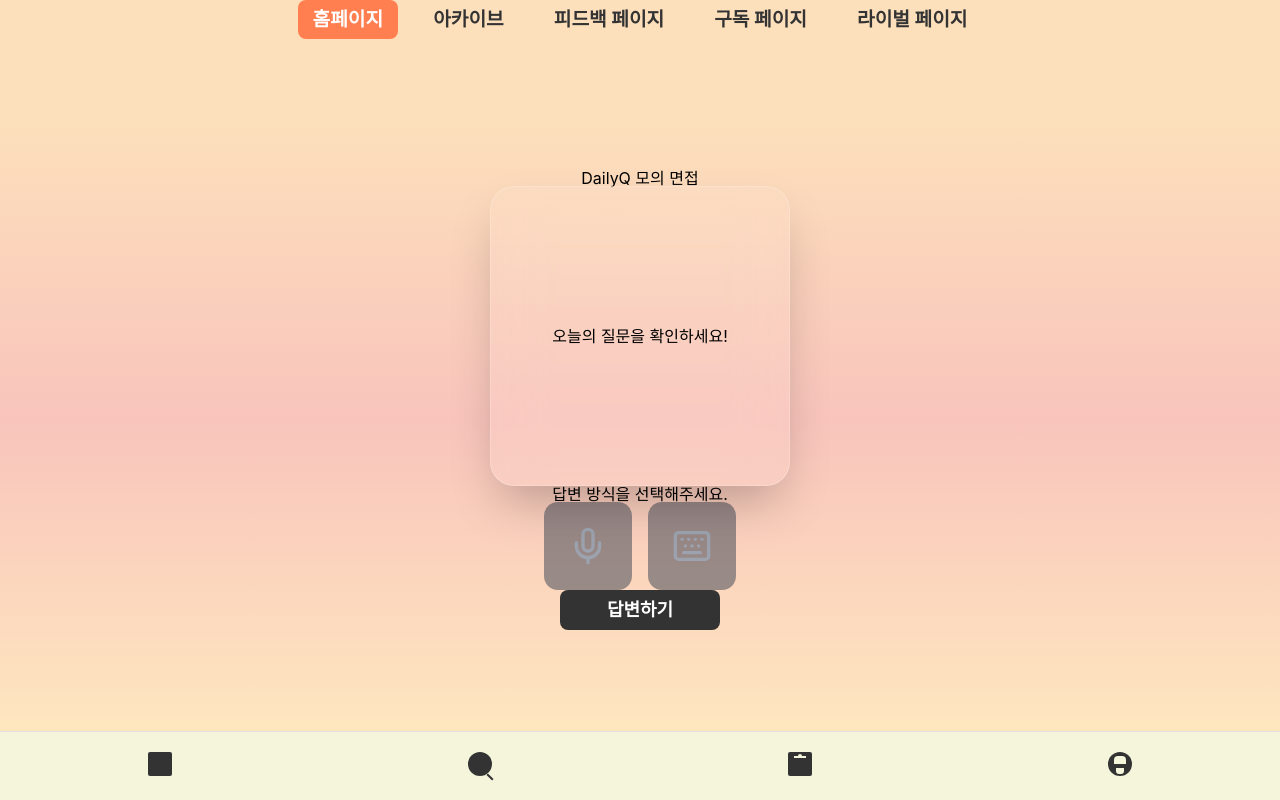
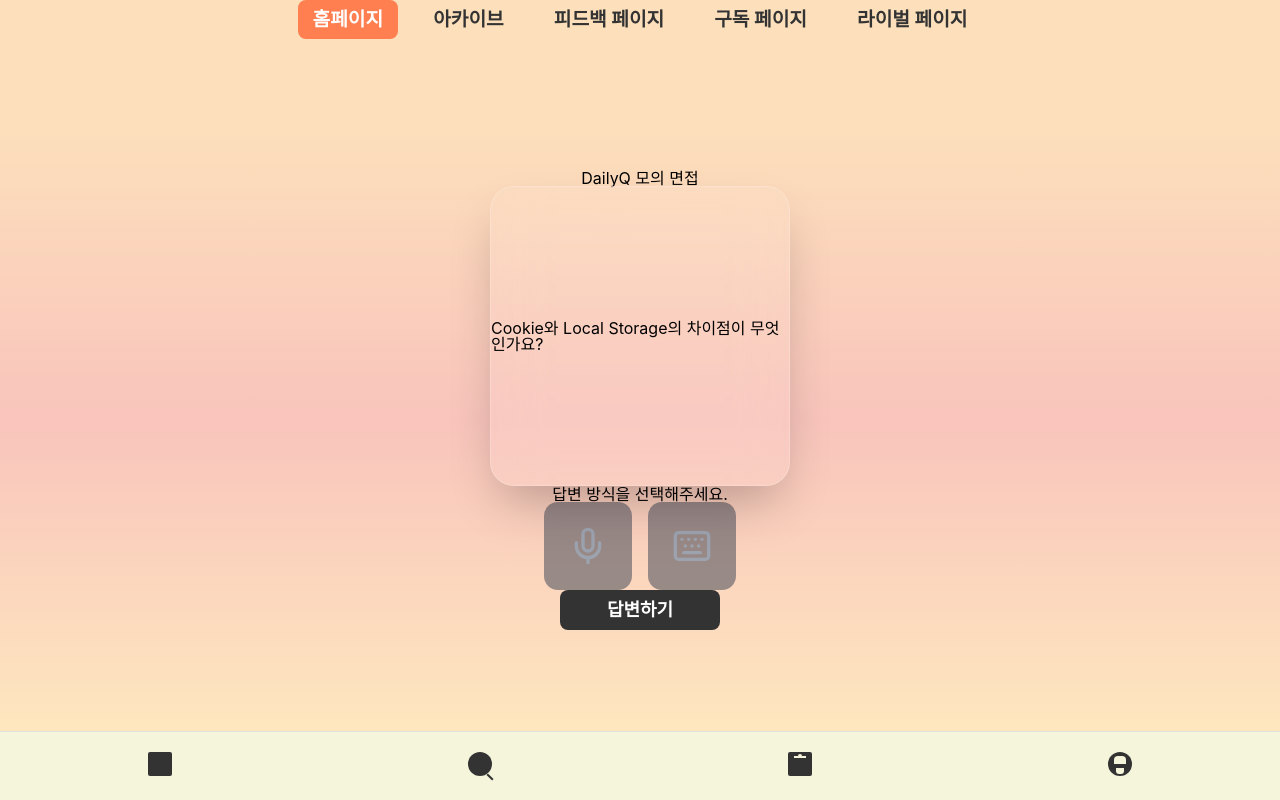
Before and after one commit to kakao-tech-campus-3rd-step3/Team5_FE, a React (Vite) app: page / in a window 1280 px wide. Built offline with nearby package versions, Linux system fonts and the light colour scheme.

Commit message:
feat: AnswerStateType을 통해 조건부 랜더링

```diff
--- a/src/pages/Home/Home.tsx
+++ b/src/pages/Home/Home.tsx
@@ -7,11 +7,13 @@ import BeforeAnswerSection from './components/BeforeAnswerSection';
 import AnsweringSection from './components/AnsweringSection';
 
 export type AnswerType = 'voice' | 'text' | null;
+export type AnswerStateType = 'before-answer' | 'answering' | 'answered';
 
 const HomePage = () => {
   const [answerType, setAnswerType] = useState<AnswerType>(null);
-  const [isAnswerStarted, setIsAnswerStarted] = useState(false);
-  const [isAnswered, setIsAnswered] = useState(false);
+  // const [isAnswerStarted, setIsAnswerStarted] = useState(false);
+  // const [isAnswered, setIsAnswered] = useState(false);
+  const [answerState, setAnswerState] = useState<AnswerStateType>('before-answer');
   // TODO: 로컬스토리지 활용 코드 (추후 반영 예정)
   // const [isAnswered, setIsAnswered] = useState(() => {
   //   const saved = localStorage.getItem('isAnswered');
@@ -27,19 +29,19 @@ const HomePage = () => {
   };
 
   const handleAnswerDone = () => {
-    setIsAnswered(true);
+    setAnswerState('answered');
     navigate(ROUTE_PATH.FEEDBACK);
   };
 
   const handleAnswerState = () => {
-    setIsAnswerStarted(true);
+    setAnswerState('answering');
   };
 
-  if (isAnswered)
+  if (answerState === 'answered')
     return (
       <Wrapper>
         <span>DailyQ 모의 면접</span>
-        <QuestionCardSection isStarted={isAnswerStarted} />
+        <QuestionCardSection isStarted={answerState} />
         <h1>답변 후 메인 페이지</h1>
       </Wrapper>
     );
@@ -47,9 +49,9 @@ const HomePage = () => {
   return (
     <Wrapper>
       <span>DailyQ 모의 면접</span>
-      <QuestionCardSection isStarted={isAnswerStarted} />
+      <QuestionCardSection isStarted={answerState} />
 
-      {!isAnswerStarted ? (
+      {answerState === 'before-answer' ? (
         <BeforeAnswerSection
           type={answerType}
           onAnswerType={handleAnswerType}
@@ -58,7 +60,7 @@ const HomePage = () => {
       ) : (
         <AnsweringSection
           type={answerType}
-          isStarted={isAnswerStarted}
+          isStarted={answerState}
           onAnswerDone={handleAnswerDone}
         />
       )}
--- a/src/pages/Home/components/AnsweringSection.tsx
+++ b/src/pages/Home/components/AnsweringSection.tsx
@@ -1,16 +1,16 @@
 import AnswerButton from '../../../components/Button/AnswerButton';
-import type { AnswerType } from '../Home';
+import type { AnswerStateType, AnswerType } from '../Home';
 import AnswerSection from './AnswerSection';
 interface AnsweringSectionProps {
   type: AnswerType;
-  isStarted: boolean;
+  isStarted: AnswerStateType;
   onAnswerDone: () => void;
 }
 
 const AnsweringSection = ({ type, isStarted, onAnswerDone }: AnsweringSectionProps) => {
   return (
     <>
-      <AnswerSection type={type} isActive={isStarted} onAnswerDone={onAnswerDone} />
+      <AnswerSection type={type} isActive={isStarted === 'answering'} onAnswerDone={onAnswerDone} />
       <AnswerButton type="button" onClick={onAnswerDone} disabled={!type}>
         답변 완료
       </AnswerButton>
--- a/src/pages/Home/components/QuestionCardSection.tsx
+++ b/src/pages/Home/components/QuestionCardSection.tsx
@@ -1,13 +1,14 @@
 import styled from '@emotion/styled';
+import type { AnswerStateType } from '../Home';
 
 interface QuestionCardSectionProps {
-  isStarted: boolean;
+  isStarted: AnswerStateType;
 }
 
 const QuestionCardSection = ({ isStarted }: QuestionCardSectionProps) => {
   return (
     <section>
-      <QuestionCard isStarted={isStarted === true}>
+      <QuestionCard isStarted={isStarted === 'answering'}>
         <GlassBackground>
           {isStarted
             ? 'Cookie와 Local Storage의 차이점이 무엇인가요?'
```
